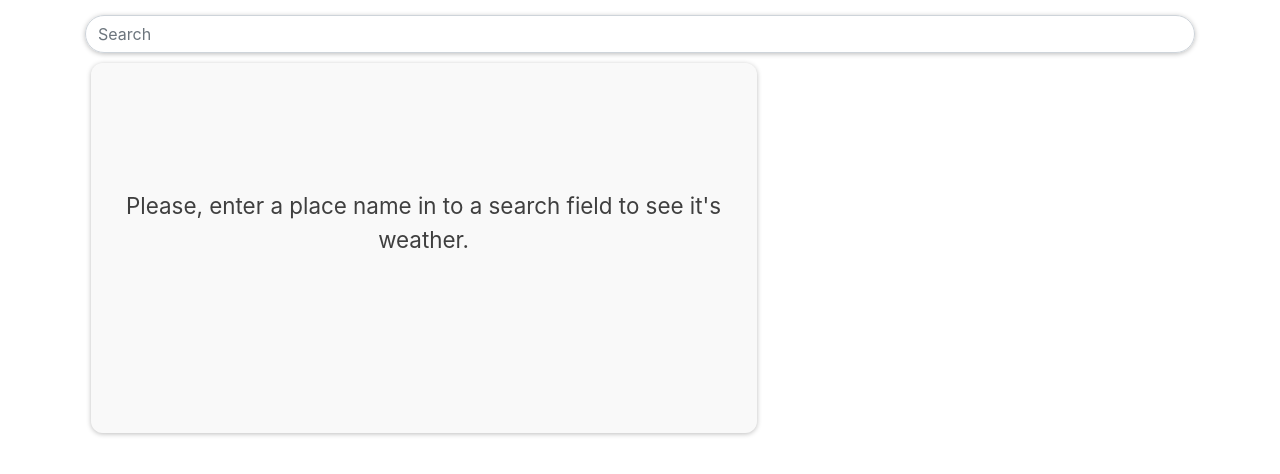
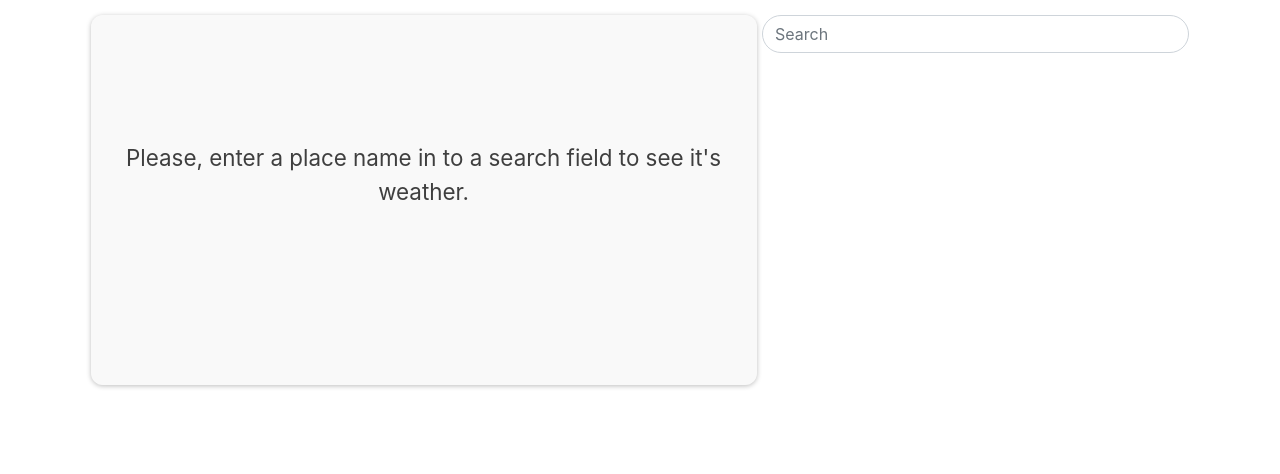
Before and after one commit to Tsereh/almaweather, a React (Create React App) app: page / in a window 1280 px wide. Shown: the top 474 px of the page. Built offline with nearby package versions, Linux system fonts and the light colour scheme.

Commit message:
Search field styling improvement

```diff
--- a/src/App.css
+++ b/src/App.css
@@ -106,15 +106,24 @@
   .main-weather {
     width: 60%;
     display: inline-block;
+    margin-top: 0;
+  }
+
+  .search-field {
+    width: 38.5%;
+    position: relative;
+    left: 61%;
+    height: 0;
   }
 
   .bookmarked-places {
     display: inline-block;
     width: 38%;
     margin-left: 11px;
-    height: 370px;
+    margin-top: 19px;
+    height: 353px;
     vertical-align: top;
-    margin-top: 10px;
+    padding-top: 27px;
     overflow-x: auto;
   }
 
```
